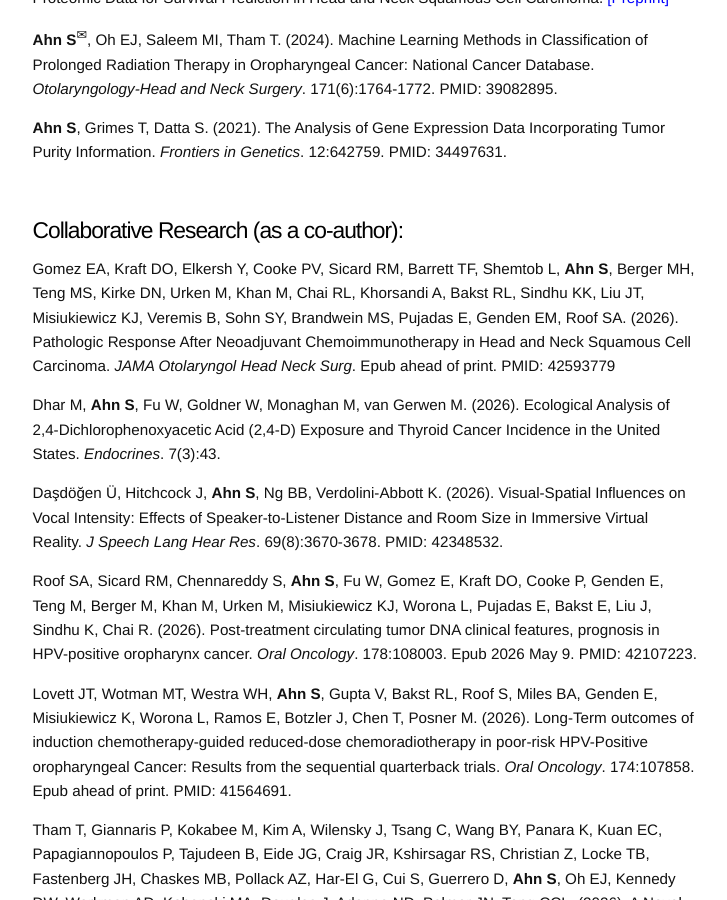
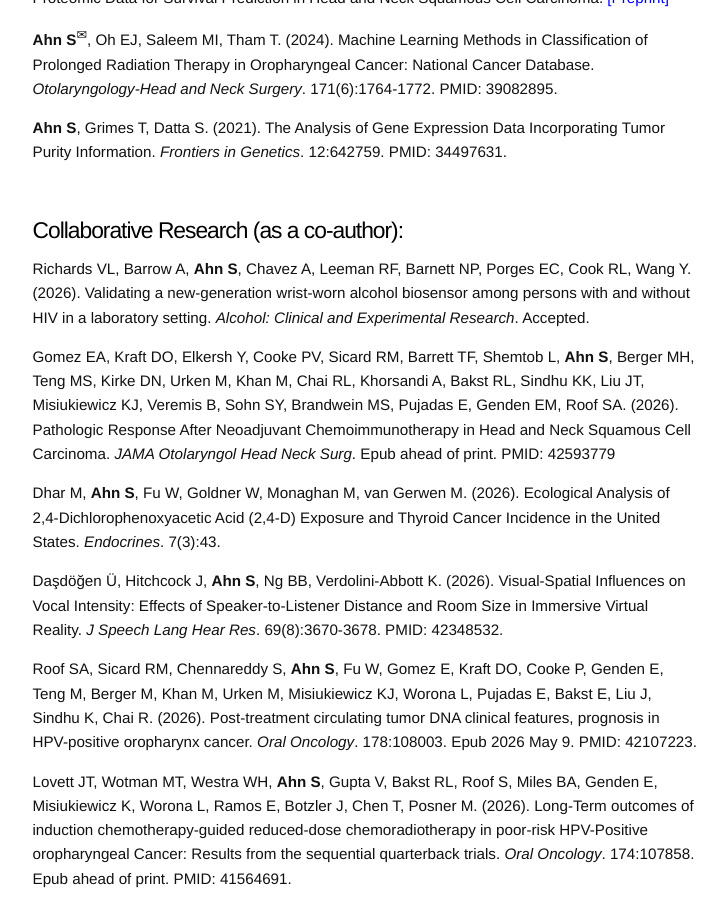
Before and after one commit to sjahnn/sjahnn.github.io, a Jekyll site: the page built from research.md, in a window 1280 px wide and 900 px high, scrolled down 1260 px. Shown: the whole window, without its empty margins (275-1002 px from the left). Built offline with Jekyll 4.4.1, drawn with Linux system fonts in a browser that asks for light colours.

Commit message:
Update research.md

```diff
--- a/research.md
+++ b/research.md
@@ -77,10 +77,11 @@
 <br>
 
 # Collaborative Research (as a co-author):
+Richards VL, Barrow A, **Ahn S**, Chavez A, Leeman RF, Barnett NP, Porges EC, Cook RL, Wang Y. (2026). Validating a new-generation wrist-worn alcohol biosensor among persons with and without HIV in a laboratory setting. *Alcohol: Clinical and Experimental Research*. Accepted.
+
 Gomez EA, Kraft DO, Elkersh Y, Cooke PV, Sicard RM, Barrett TF, Shemtob L, **Ahn S**, Berger MH, Teng MS, Kirke DN, Urken M, Khan M, Chai RL, Khorsandi A, Bakst RL, Sindhu KK, Liu JT, Misiukiewicz KJ, Veremis B, Sohn SY, Brandwein MS, Pujadas E, Genden EM, Roof SA. (2026). Pathologic Response After Neoadjuvant Chemoimmunotherapy in Head and Neck Squamous Cell Carcinoma. *JAMA Otolaryngol Head Neck Surg*. Epub ahead of print. PMID: 42593779
 
-Dhar M, **Ahn S**, Fu W, Goldner W, Monaghan M, van Gerwen M. (2026). Ecological Analysis of 2,4-Dichlorophenoxyacetic Acid (2,4-D) Exposure
-and Thyroid Cancer Incidence in the United States. *Endocrines*. 7(3):43.
+Dhar M, **Ahn S**, Fu W, Goldner W, Monaghan M, van Gerwen M. (2026). Ecological Analysis of 2,4-Dichlorophenoxyacetic Acid (2,4-D) Exposure and Thyroid Cancer Incidence in the United States. *Endocrines*. 7(3):43.
 
 Daşdöğen Ü, Hitchcock J, **Ahn S**, Ng BB, Verdolini-Abbott K. (2026). Visual-Spatial Influences on Vocal Intensity: Effects of Speaker-to-Listener Distance and Room Size in Immersive Virtual Reality. *J Speech Lang Hear Res*. 69(8):3670-3678. PMID: 42348532.
 
```
